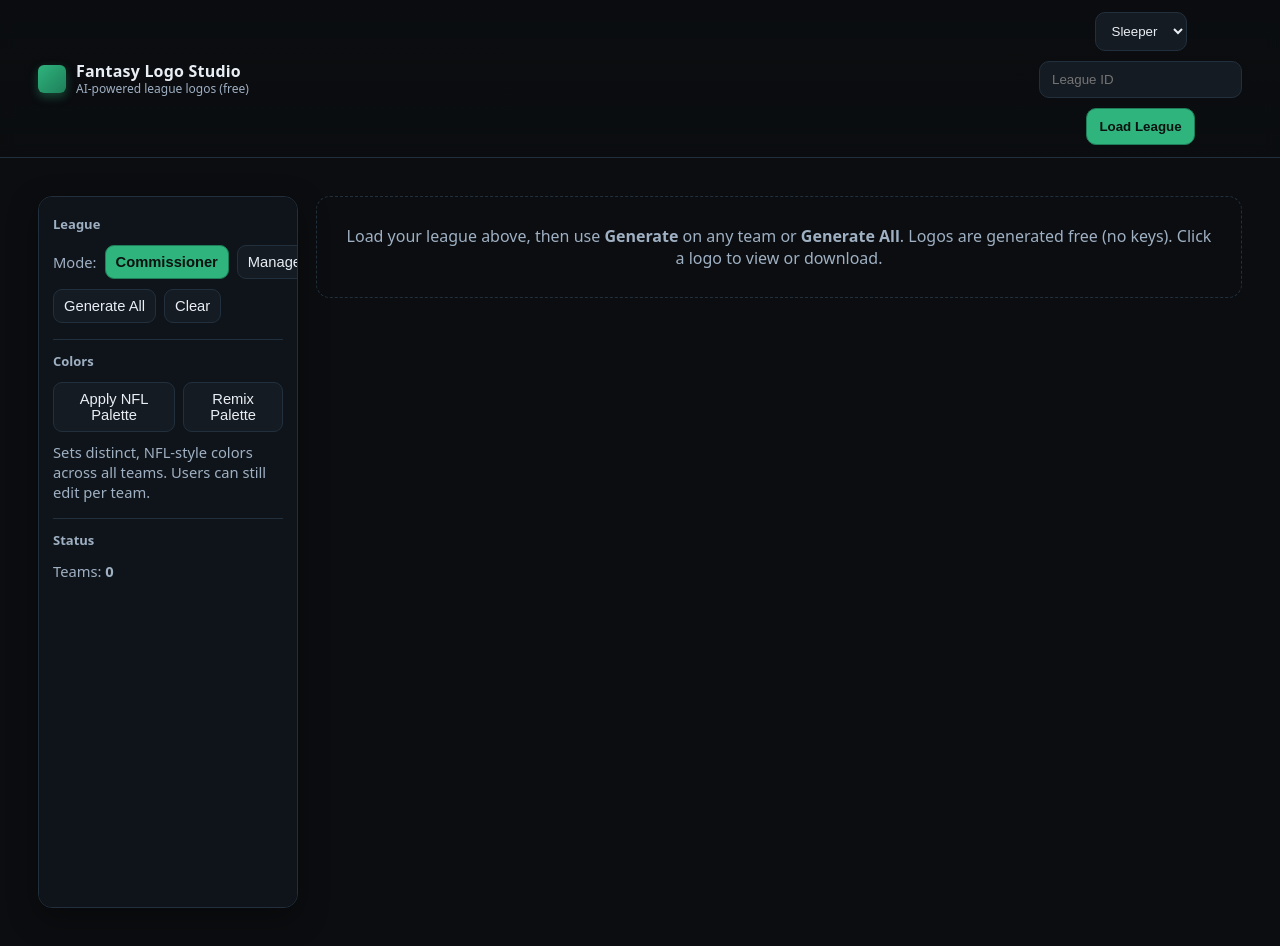
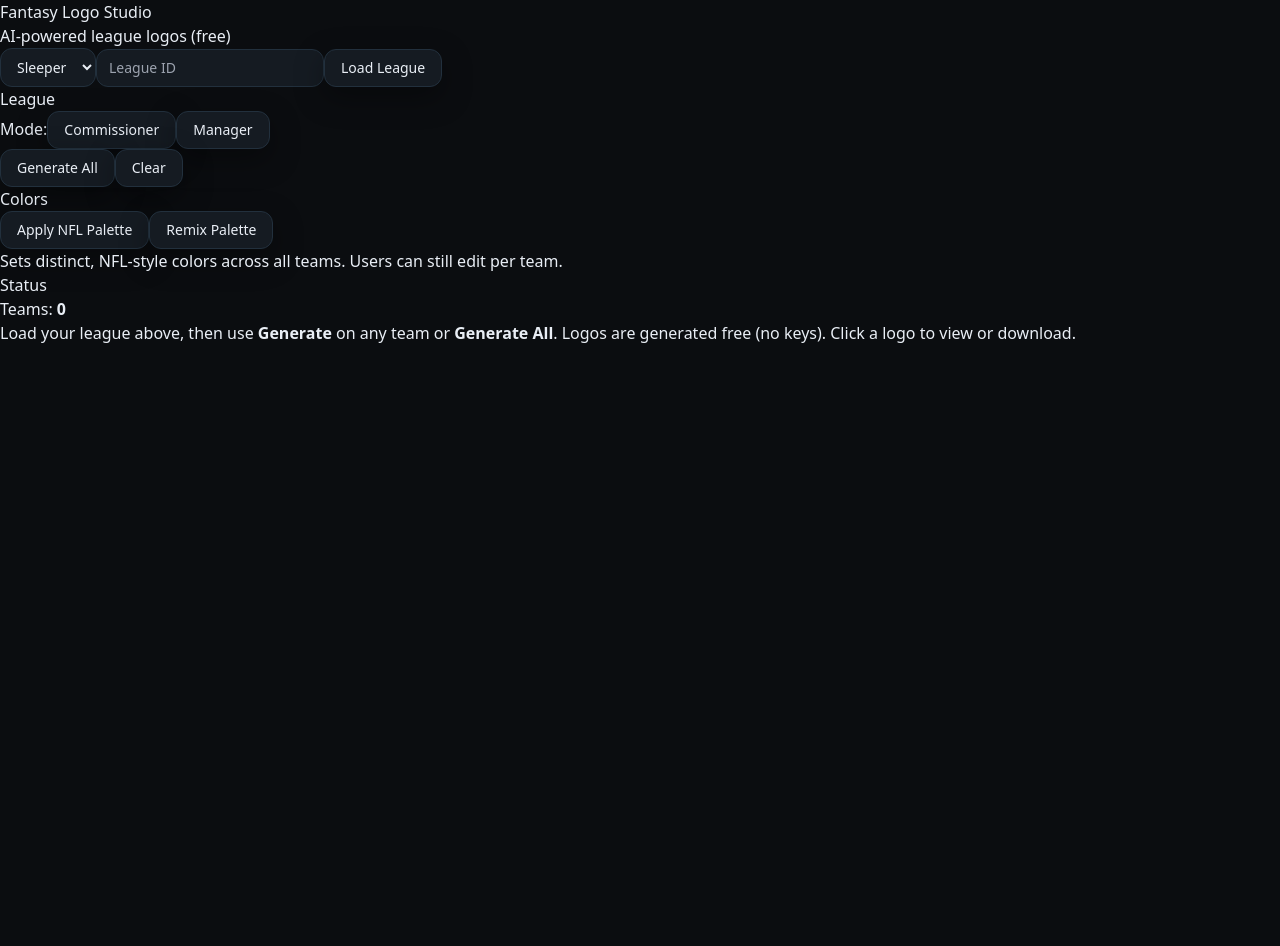
Before and after one commit to nmortimer/NewFantasy1, a Next.js app: page / in a window 1280 px wide. Shown: the top 946 px of the page. After the commit the page ends 800 px from the top, so only its background shows below. Built offline with nearby package versions, Linux system fonts and the light colour scheme.

Commit message:
Update globals.css

```diff
--- a/styles/globals.css
+++ b/styles/globals.css
@@ -1,143 +1,15 @@
-:root{
-  --bg:#0b0d10;
-  --panel:#0f141a;
-  --panel-2:#151b22;
-  --text:#e9eef5;
-  --muted:#9fb0c3;
-  --border:#22303d;
-  --accent:#2fb47d;
-  --accent-2:#1e7e59;
-  --danger:#e85b5b;
-  --shadow: 0 10px 30px rgba(0,0,0,.35);
-}
+@tailwind base;
+@tailwind components;
+@tailwind utilities;
 
-*{box-sizing:border-box}
-html,body,#__next{height:100%}
-body{
-  margin:0;
-  background:var(--bg);
-  color:var(--text);
-  font-family: ui-sans-serif, system-ui, Segoe UI, Inter, Roboto, Arial;
-  -webkit-font-smoothing: antialiased;
-  -moz-osx-font-smoothing: grayscale;
-}
+:root { color-scheme: dark; }
+html, body, #__next { height: 100%; }
+body { @apply bg-bg text-text antialiased; }
 
-a{color:inherit;text-decoration:none}
-button{cursor:pointer}
-
-.container{max-width:1240px;margin:0 auto;padding:20px 18px 80px}
-
-/* Sticky top bar */
-.toolbar{
-  position: sticky; top: 0; z-index: 30;
-  background: linear-gradient(to bottom, rgba(11,13,16,0.95), rgba(11,13,16,0.8));
-  backdrop-filter: blur(8px);
-  border-bottom:1px solid var(--border);
-}
-.toolbar-inner{
-  max-width:1240px;margin:0 auto;padding:12px 18px;
-  display:grid;grid-template-columns: 1fr auto;gap:14px;align-items:center;
-}
-.brand{display:flex;align-items:center;gap:10px}
-.brand .logo{
-  width:28px;height:28px;border-radius:6px;background:linear-gradient(135deg,#2fb47d,#1e7e59);
-  box-shadow: 0 4px 10px rgba(47,180,125,.35);
-}
-.brand .title{font-weight:800;letter-spacing:.2px}
-.brand .subtitle{color:var(--muted);font-size:12px;margin-top:-2px}
-
-/* Inputs & buttons */
-.input,.select{
-  background:var(--panel-2); border:1px solid var(--border); color:var(--text);
-  border-radius:10px; padding:10px 12px; outline:none; transition:border-color .15s ease;
-}
-.input:focus,.select:focus{border-color:#3a5061}
-.btn{
-  background:var(--panel-2); border:1px solid var(--border); color:var(--text);
-  border-radius:10px; padding:10px 12px; transition:transform .06s ease, box-shadow .15s ease, border-color .15s ease;
-}
-.btn:hover{border-color:#2f4150}
-.btn:active{transform:translateY(1px)}
-.btn.primary{background:var(--accent);color:#0b1210;border-color:var(--accent-2);font-weight:700}
-.btn.ghost{background:transparent}
-.btn.destructive{background:var(--danger); border-color:#8a2c2c}
-.btn.small{padding:8px 10px; border-radius:9px; font-size:.92rem}
-.helper{color:var(--muted);font-size:.92rem}
-
-/* Controls row in toolbar */
-.controls{display:flex;gap:8px;flex-wrap:wrap;align-items:center; justify-content:flex-end}
-
-/* Layout */
-.page{
-  display:grid; grid-template-columns: 260px 1fr; gap:18px; margin-top:18px;
-}
-.sidebar{
-  position:sticky; top:72px; height:calc(100vh - 88px);
-  background:var(--panel); border:1px solid var(--border); border-radius:14px;
-  padding:14px; box-shadow: var(--shadow); overflow:auto;
-}
-.sidebar .section{display:flex;flex-direction:column;gap:10px;margin-bottom:16px}
-.sidebar .section h4{margin:4px 0 2px 0; font-size:13px; color:var(--muted); font-weight:600}
-.sidebar .divider{height:1px; background:var(--border); margin:8px 0}
-
-/* Grid of team cards */
-.grid{
-  display:grid; gap:16px;
-  grid-template-columns: repeat(auto-fill, minmax(360px, 1fr));
-}
-
-/* Card */
-.card{
-  background:var(--panel); border:1px solid var(--border); border-radius:14px; overflow:hidden;
-  box-shadow: var(--shadow); display:flex; flex-direction:column; min-height:470px;
-}
-.card-head{
-  padding:12px;border-bottom:1px solid var(--border);
-  display:flex;justify-content:space-between;gap:8px;align-items:center;
-}
-.card-title{font-weight:800;white-space:nowrap;overflow:hidden;text-overflow:ellipsis}
-.card-sub{font-size:12px;color:var(--muted)}
-
-.card-body{display:grid;grid-template-columns: 1.6fr 1fr;gap:12px;padding:12px;min-height:0}
-
-/* Preview area with square aspect */
-.preview{
-  position:relative; background:#111820; border:1px dashed #314252; border-radius:12px; overflow:hidden;
-  display:flex; align-items:center; justify-content:center; min-height:320px;
-}
-.preview img{max-width:100%;max-height:100%;object-fit:contain; display:block}
-.preview .stripe{
-  position:absolute; left:0; top:0; height:6px; width:100%;
-  background: linear-gradient(90deg, rgba(255,255,255,.06), rgba(255,255,255,0));
-}
-.preview .colorbar{
-  position:absolute; bottom:10px; left:10px; display:flex; gap:6px;
-}
-.preview .sw{width:16px;height:16px;border-radius:4px;border:1px solid rgba(255,255,255,.2)}
-
-.controls{display:flex;flex-direction:column;gap:10px;min-height:0}
-
-/* Field rows */
-.row{display:flex;gap:8px;align-items:center}
-label.small{font-size:12px;color:var(--muted)}
-code.badge{
-  background:rgba(255,255,255,.05);border:1px solid var(--border);border-radius:8px;padding:4px 8px;font-size:12px;color:var(--muted)
-}
-
-/* Modal */
-.modal-backdrop{
-  position:fixed;inset:0;background:rgba(0,0,0,.7);display:flex;align-items:center;justify-content:center;z-index:50
-}
-.modal{
-  background:#0e1318;border:1px solid var(--border);border-radius:12px;
-  max-width:min(96vw,1100px);max-height:90vh;overflow:auto;box-shadow: var(--shadow)
-}
-.modal-head{
-  display:flex;align-items:center;justify-content:space-between;padding:10px 12px;border-bottom:1px solid var(--border)
-}
-.modal-body{padding:12px}
-
-/* Empty state */
-.empty{
-  border:1px dashed var(--border);border-radius:14px;padding:28px;text-align:center;color:var(--muted)
-}
+/* Reusable utilities */
+.btn { @apply inline-flex items-center justify-center rounded-xl border border-border bg-panel px-4 py-2 text-sm font-medium shadow-soft transition hover:border-slate-600; }
+.btn-primary { @apply bg-accent text-black border-accent2 font-semibold hover:brightness-110; }
+.btn-ghost { @apply bg-transparent; }
+.input, .select { @apply rounded-xl border border-border bg-panel px-3 py-2 text-sm outline-none focus:border-slate-500; }
+.badge { @apply rounded-lg border border-border bg-panel px-2 py-1 text-xs text-muted; }
+.card { @apply rounded-2xl border border-border bg-card shadow-soft; }
```
